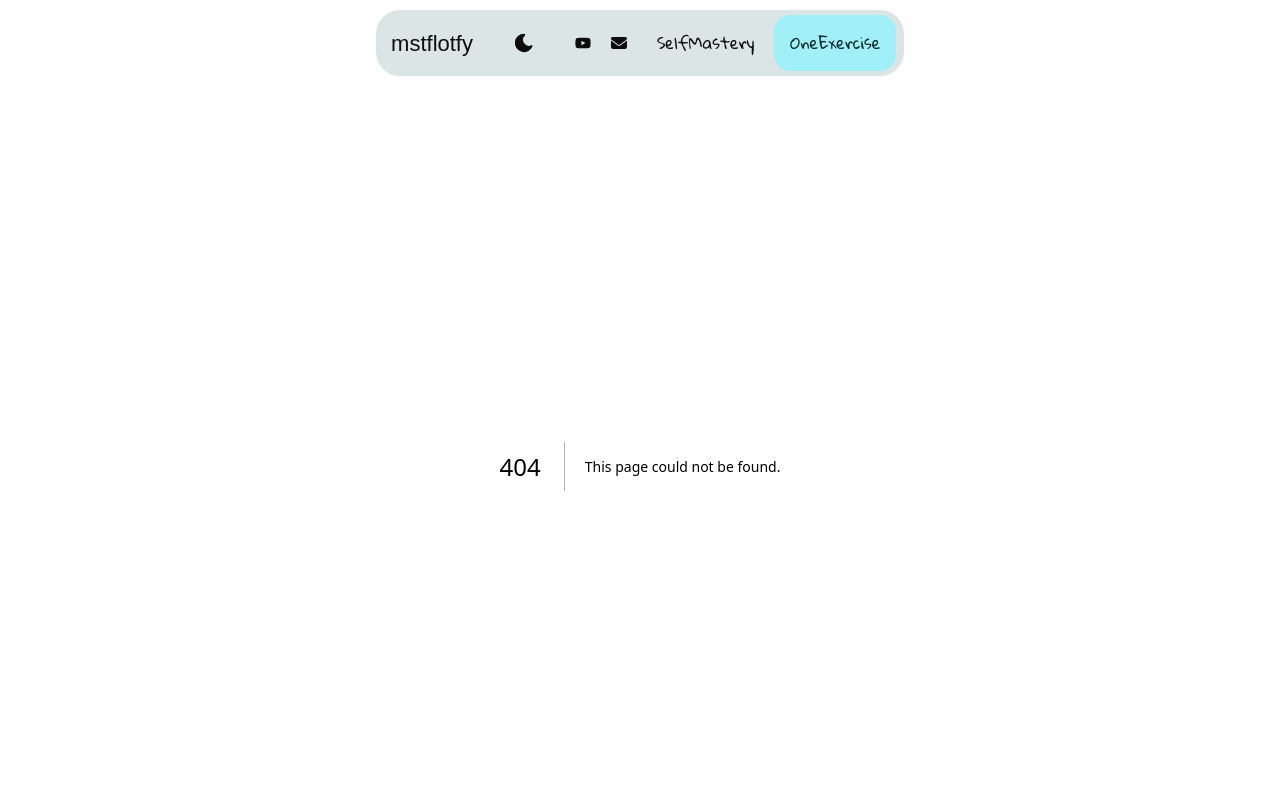
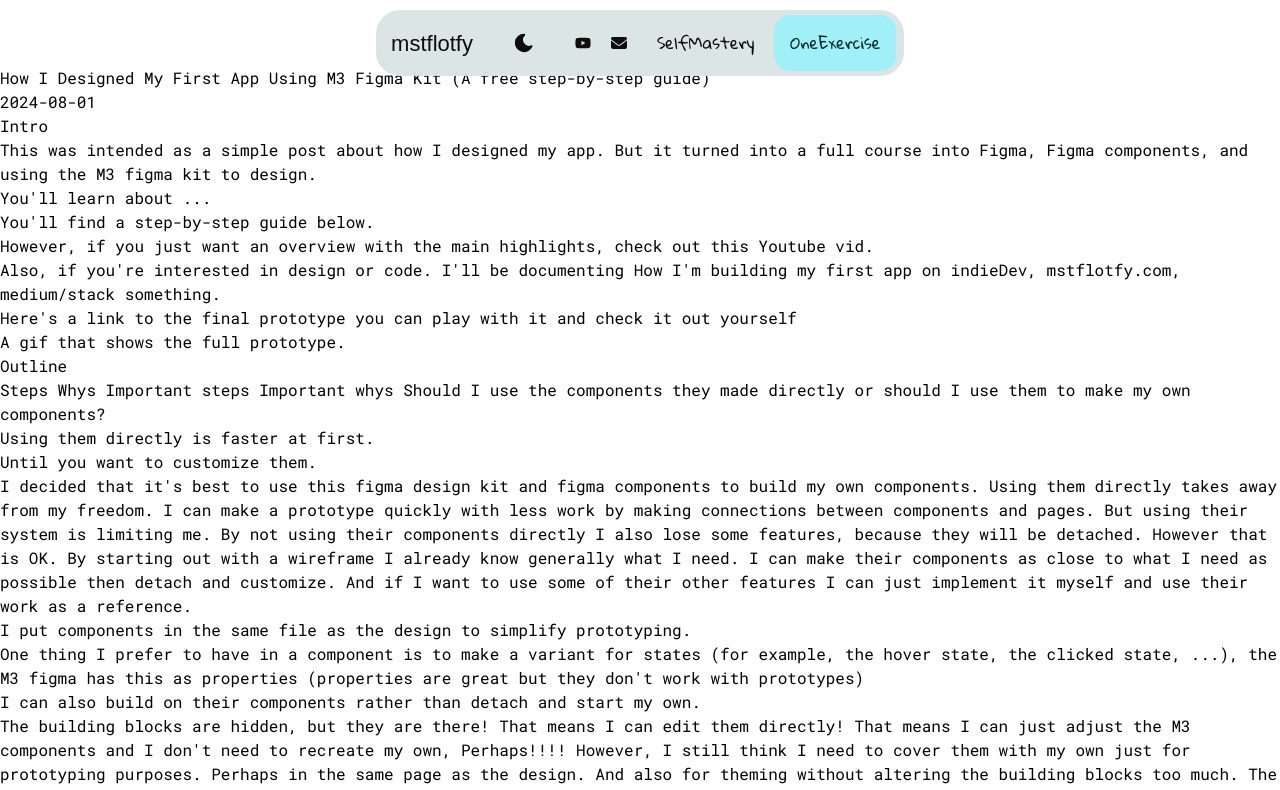
Before and after one commit to mstflotfy/mstflotfy.com-2024-nextJs, a Next.js app: page /theindiedev/how-i-designed-my-firrst-app-using-m3-figma-kit in a window 1280 px wide. Before the commit this address had no page. Shown: the top 790 px of the page. Built offline with nearby package versions, Linux system fonts and the light colour scheme; a web font is replaced by a local one.

Commit message:
add single post page and render current mdx post into it

```diff
--- /dev/null
+++ b/app/theindiedev/[slug]/page.tsx
@@ -0,0 +1,36 @@
+// /app/theindiedev/[slug]/page.js
+import fs from 'fs';
+import path from 'path';
+import matter from 'gray-matter';
+import { MDXRemote } from 'next-mdx-remote/rsc'
+
+
+export async function generateStaticParams() {
+  // Read all markdown files in the posts/theindiedev directory
+  const files = fs.readdirSync(path.join(process.cwd(), 'app/posts/theindiedev'));
+
+  // Create params for each post based on the filename (slug)
+  return files.map(filename => ({
+    slug: filename.replace('.md', ''), // Remove .md to get the slug
+  }));
+}
+
+export default async function PostPage({ params }) {
+  // Read the specific markdown file based on the slug
+  const markdownWithMeta = fs.readFileSync(path.join(process.cwd(), 'app/posts/theindiedev', `${params.slug}.md`), 'utf-8');
+
+  // Use gray-matter to parse the frontmatter and content
+  const { data: frontmatter, content } = matter(markdownWithMeta);
+
+  return (
+    <div>
+      <h1>{frontmatter.title}</h1>
+      <p>{frontmatter.date}</p>
+
+      <MDXRemote
+        source={content}
+      />
+
+    </div>
+  );
+}
```
